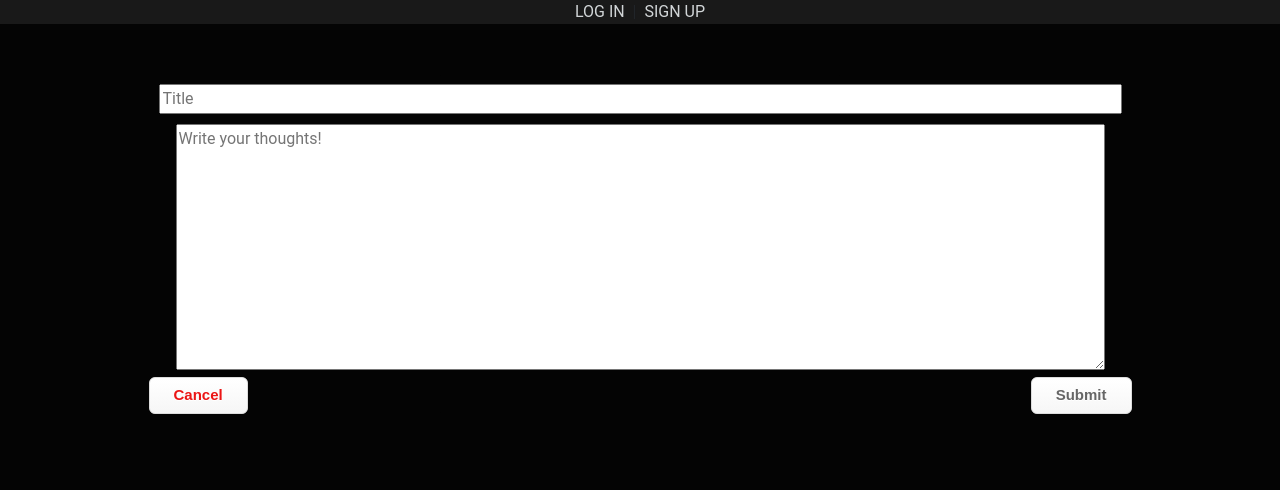
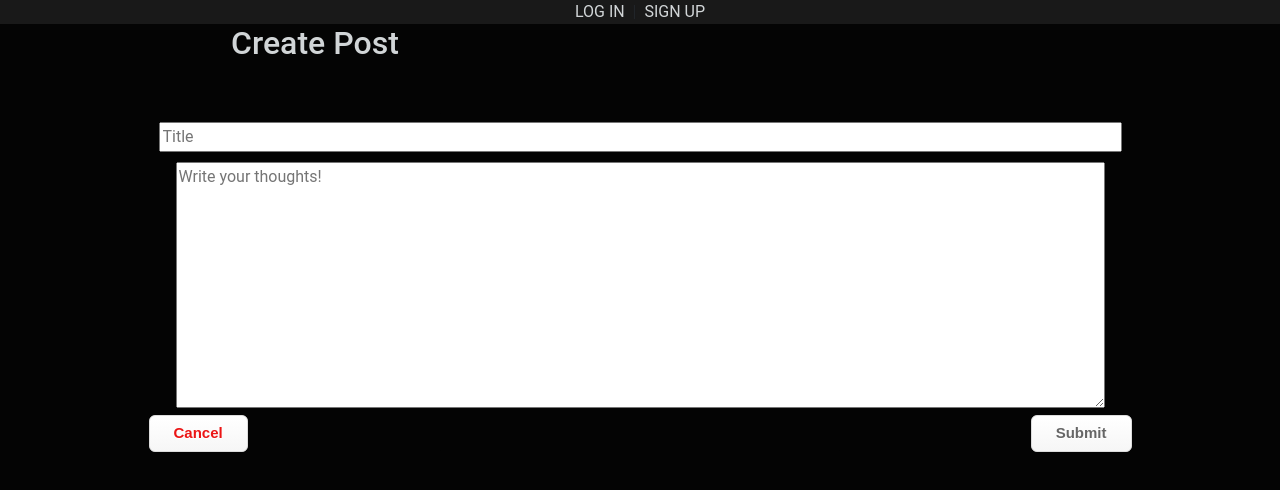
Before and after one commit to eag58914/leveler-app-mern, a React (Create React App) app: page /add_post in a window 1280 px wide. Shown: the top 490 px of the page. Built offline with nearby package versions, Linux system fonts and the light colour scheme; no server answers.

Commit message:
css changes

```diff
--- a/src/pages/AddPostPage/AddPostPage.jsx
+++ b/src/pages/AddPostPage/AddPostPage.jsx
@@ -1,8 +1,14 @@
 import React from 'react';
 import PostForm from '../../components/PostForm/PostForm';
+import styles from './AddPostPage.module.css';
 
 function AddPage(props) {
-	return <PostForm handleAddPost={props.handleAddPost} />;
+	return (
+		<div className={styles.background}>
+			<h2> Create Post</h2>
+			<PostForm handleAddPost={props.handleAddPost} />
+		</div>
+	);
 }
 
 export default AddPage;
--- /dev/null
+++ b/src/pages/AddPostPage/AddPostPage.module.css
@@ -0,0 +1,8 @@
+.background {
+	background-color: #040404;
+}
+h2 {
+	color: #d1d5d7;
+	text-align: center;
+	margin-right: 650px;
+}
```
